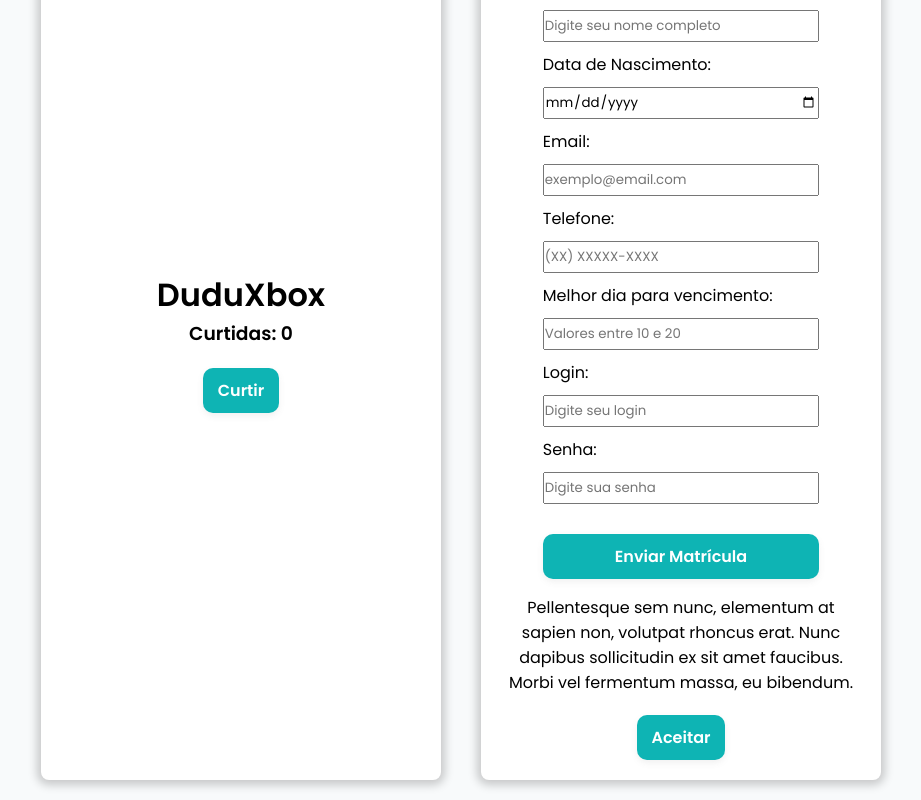
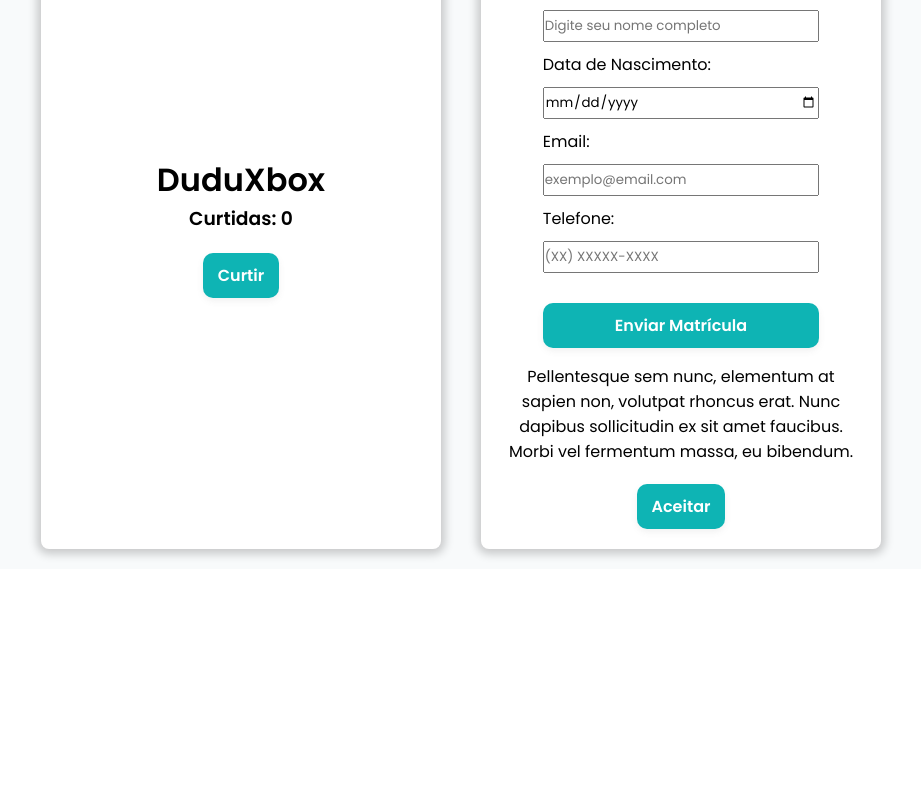
Before and after one commit to HeloisaFelizardo/react-components, a React (Create React App) app: page / in a window 1280 px wide. Shown: the part 951-1751 px from the top of the page, without its empty margins (179-1100 px from the left). After the commit the page ends 1520 px from the top, so only its background shows below. Built offline with nearby package versions, Linux system fonts and the light colour scheme.

Commit message:
Ajustes no componente Formulario

```diff
--- a/src/componentes/FormularioPage/Formulario/index.js
+++ b/src/componentes/FormularioPage/Formulario/index.js
@@ -17,15 +17,6 @@ export default function Formulario() {
                 <label>Telefone:</label>
                 <input placeholder="(XX) XXXXX-XXXX" type="tel" name="telefone" minLength="14" required />
 
-                <label>Melhor dia para vencimento:</label>
-                <input placeholder="Valores entre 10 e 20" type="number" name="dia_vencimento" min="10" max="20" required />
-
-                <label>Login:</label>
-                <input placeholder="Digite seu login" type="text" name="login" minLength="3" required />
-
-                <label>Senha:</label>
-                <input placeholder="Digite sua senha" type="password" name="senha" minLength="4" maxLength="8" required />
-
                 <button type="submit">Enviar Matrícula</button>
 
             </form>
```
